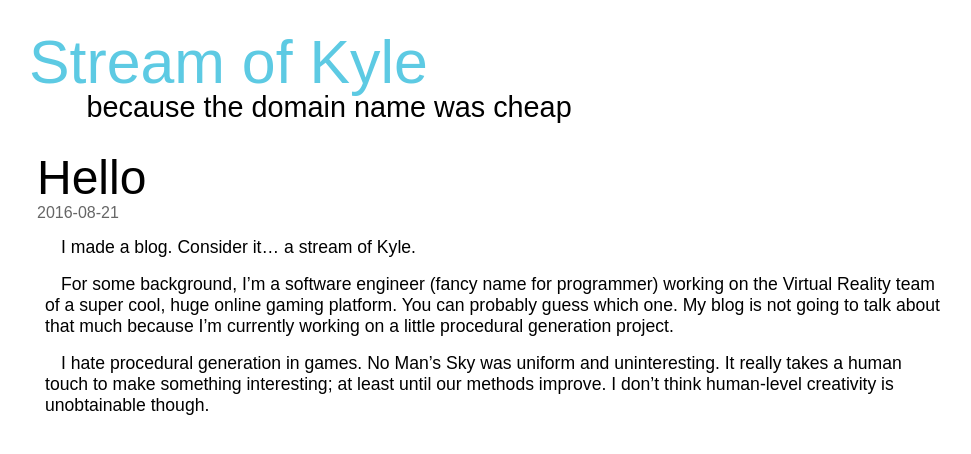
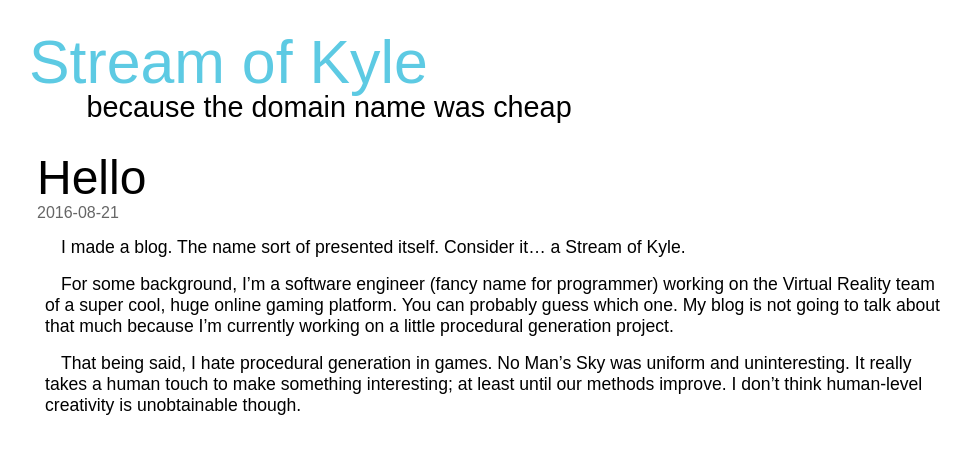
Before and after one commit to kyle-emmerich/kyle-emmerich.github.io, a Jekyll site: the page built from _posts/2016-8-21-hello.md, in a window 1280 px wide. Shown: the top 454 px of the page, without its empty margins (147-1118 px from the left). Built offline with Jekyll 4.4.1, drawn with Linux system fonts in a browser that asks for light colours.

Commit message:
Update 2016-8-21-hello.md

```diff
--- a/_posts/2016-8-21-hello.md
+++ b/_posts/2016-8-21-hello.md
@@ -2,8 +2,8 @@
 title: ! 'Hello'
 ---
 
-I made a blog. Consider it... a stream of Kyle.
+I made a blog. The name sort of presented itself. Consider it... a Stream of Kyle.
 
 For some background, I'm a software engineer (fancy name for programmer) working on the Virtual Reality team of a super cool, huge online gaming platform. You can probably guess which one. My blog is not going to talk about that much because I'm currently working on a little procedural generation project.
 
-I hate procedural generation in games. No Man's Sky was uniform and uninteresting. It really takes a human touch to make something interesting; at least until our methods improve. I don't think human-level creativity is unobtainable though.
+That being said, I hate procedural generation in games. No Man's Sky was uniform and uninteresting. It really takes a human touch to make something interesting; at least until our methods improve. I don't think human-level creativity is unobtainable though.
```
